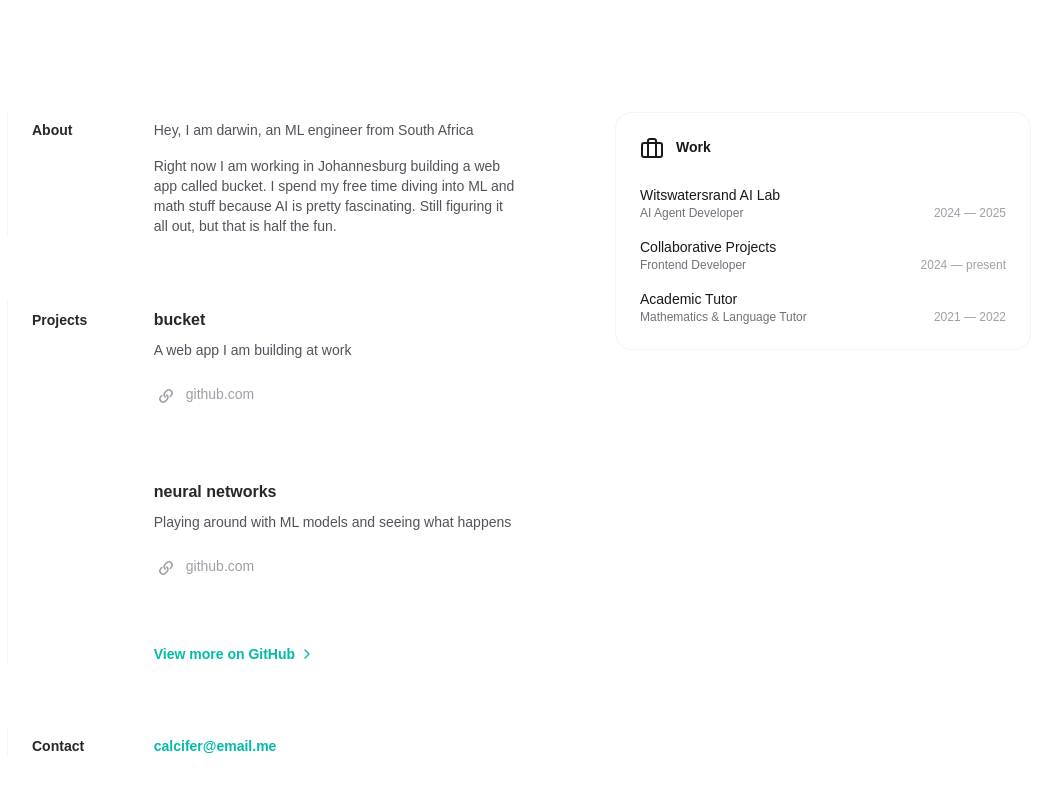
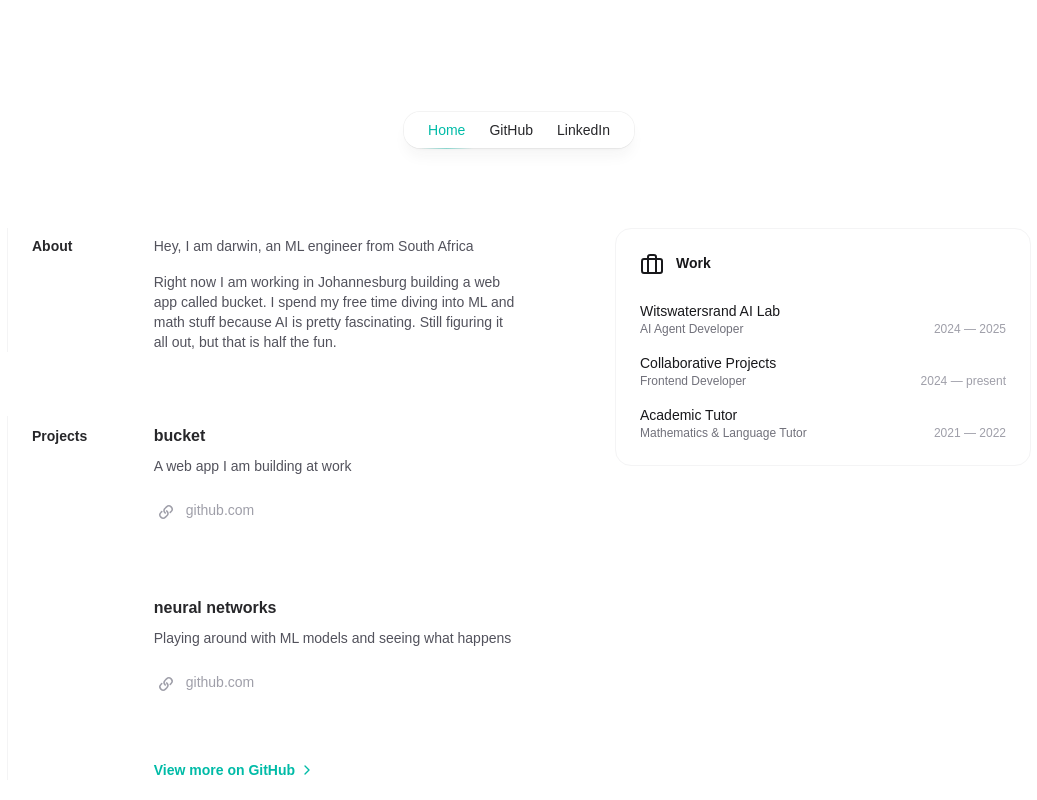
Before and after one commit to darwin-kolisi/calcifer, a Next.js app: page / in a window 1280 px wide. Shown: the top 800 px of the page, without its empty margins (121-1158 px from the left). Built offline with nearby package versions, Linux system fonts and the light colour scheme.

Commit message:
create header

```diff
--- a/src/app/page.tsx
+++ b/src/app/page.tsx
@@ -3,6 +3,8 @@ import { ChevronRightIcon, BriefcaseIcon } from 'lucide-react';
 import { Section } from '@/components/Section';
 import { Card } from '@/components/Card';
 import { Container } from '@/components/Containet';
+import Header from '@/components/Header';
+import Footer from '@/components/Footer';
 
 export default function Home() {
   function LinkIcon(props: React.ComponentPropsWithoutRef<'svg'>) {
@@ -148,6 +150,7 @@ export default function Home() {
 
   return (
     <Container className="mt-24 md:mt-28">
+      <Header />
       <div className="mx-auto mb-20 grid max-w-xl grid-cols-1 gap-y-20 lg:max-w-none lg:grid-cols-2">
         <div className="flex flex-col gap-16">
           <ToolsSection title="About">
@@ -199,6 +202,7 @@ export default function Home() {
           <Resume />
         </div>
       </div>
+      <Footer />
     </Container>
   );
 }
--- /dev/null
+++ b/src/components/Header.tsx
@@ -0,0 +1,60 @@
+'use client';
+import Link from 'next/link';
+import clsx from 'clsx';
+import { Container } from './Containet';
+import { usePathname } from 'next/navigation';
+
+function NavItem({
+  href,
+  children,
+}: {
+  href: string;
+  children: React.ReactNode;
+}) {
+  const isActive = usePathname() === href;
+
+  return (
+    <li>
+      <Link
+        href={href}
+        className={clsx(
+          'relative block px-3 py-2 transition',
+          isActive
+            ? 'text-teal-500 dark:text-teal-400'
+            : 'hover:text-teal-500 dark:hover:text-teal-400'
+        )}>
+        {children}
+        {isActive && (
+          <span className="absolute inset-x-1 -bottom-px h-px bg-gradient-to-r from-teal-500/0 via-teal-500/40 to-teal-500/0 dark:from-teal-400/0 dark:via-teal-400/40 dark:to-teal-400/0" />
+        )}
+      </Link>
+    </li>
+  );
+}
+
+export default function Header() {
+  return (
+    <Container
+      className="top-[var(--header-top,theme(spacing.6))] w-full mb-20"
+      style={{
+        position:
+          'var(--header-inner-position)' as React.CSSProperties['position'],
+      }}>
+      <div className="relative flex gap-4">
+        <div className="flex flex-1 justify-end md:justify-center">
+          <nav>
+            <ul className="flex rounded-2xl bg-white/90 px-3 text-sm font-medium text-zinc-800 shadow-lg shadow-zinc-800/5 ring-1 ring-zinc-900/5 backdrop-blur dark:bg-zinc-800/90 dark:text-zinc-200 dark:ring-white/10">
+              <NavItem href="/">Home</NavItem>
+              <NavItem href="https://github.com">
+                <span className="flex items-center gap-1">GitHub</span>
+              </NavItem>
+              <NavItem href="https://www.linkedin.com/">
+                <span className="flex items-center gap-1">LinkedIn</span>
+              </NavItem>
+            </ul>
+          </nav>
+        </div>
+      </div>
+    </Container>
+  );
+}
```
